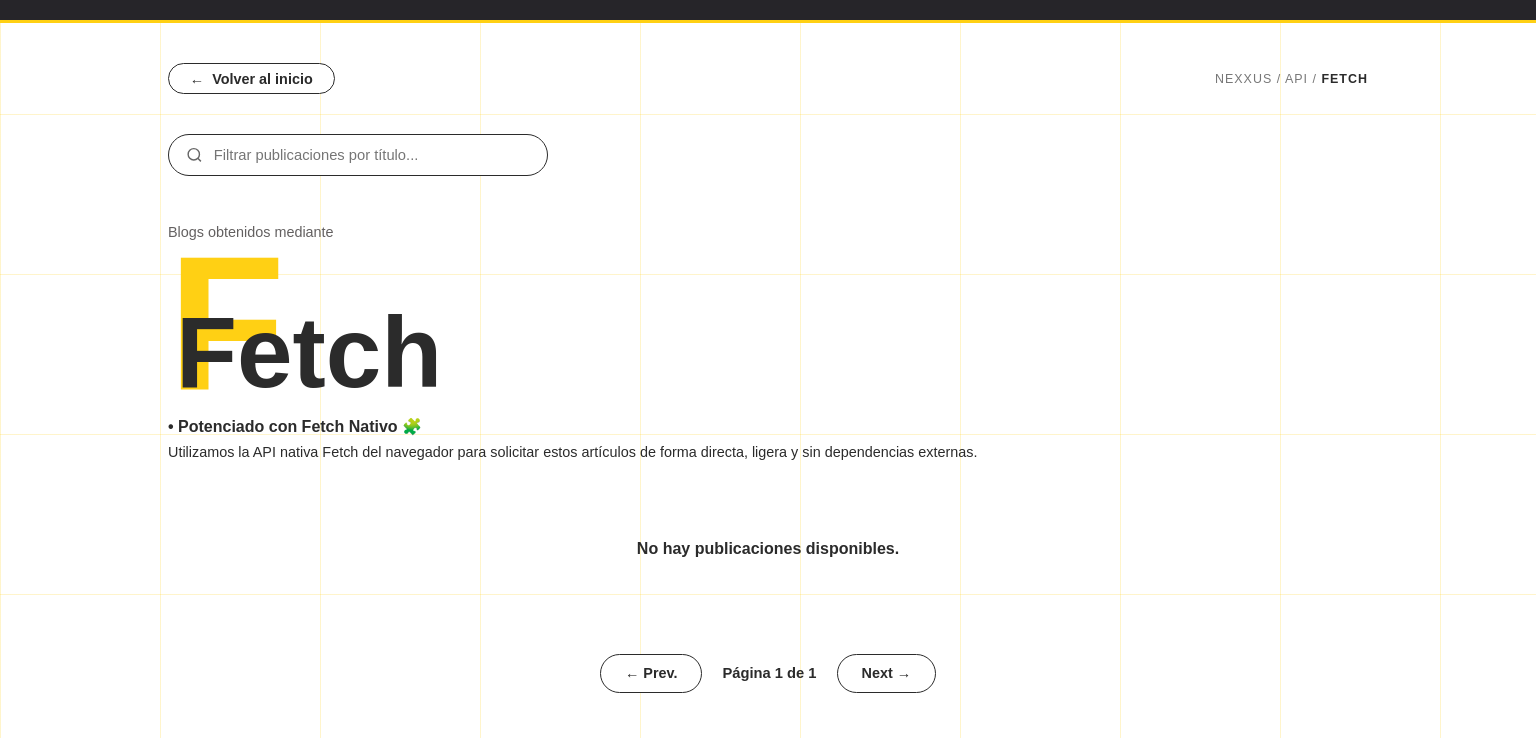
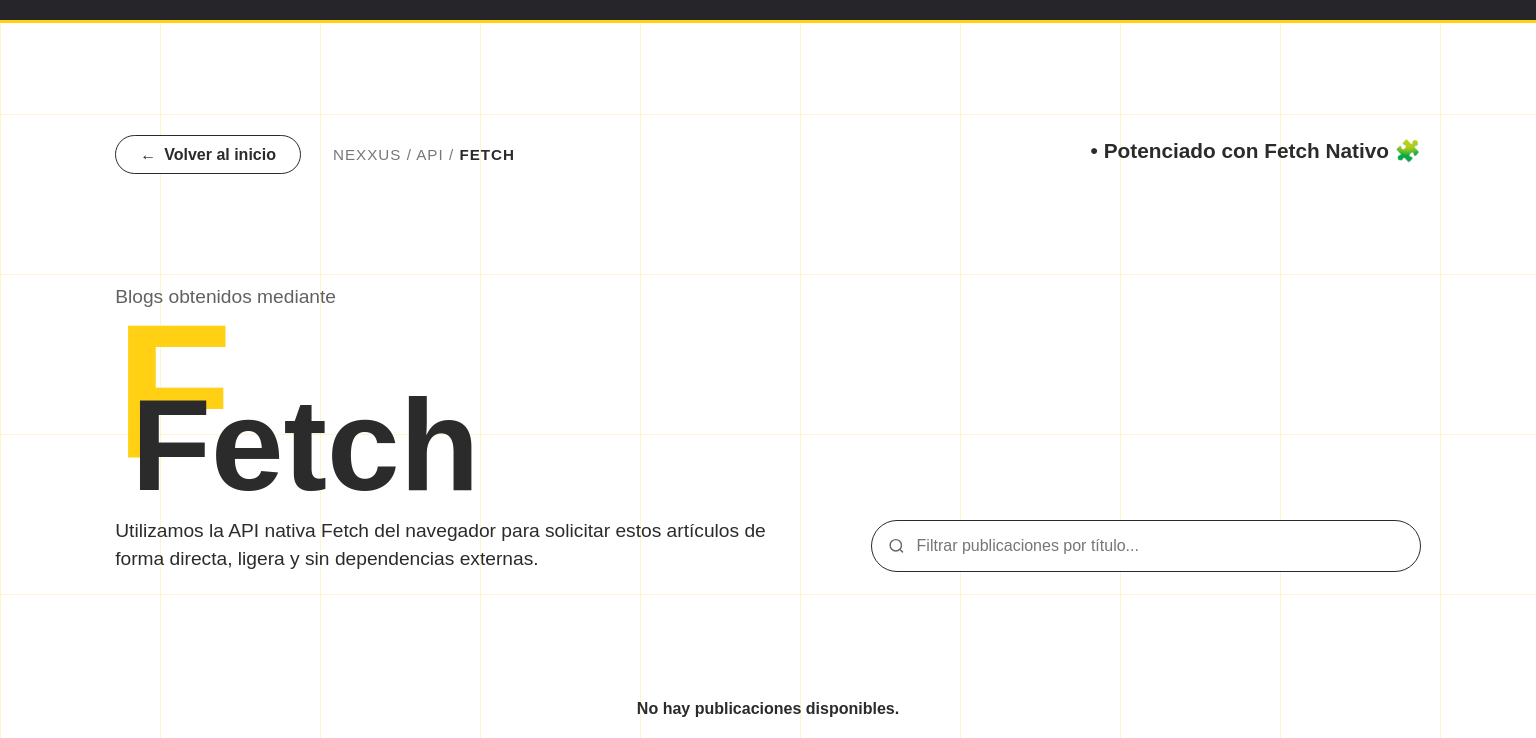
Before and after one commit to annaLucian/Nexuss, a website with bundled scripts: page src/views/blog.html in a window 1536 px wide. Shown: the part 46-784 px from the top of the page. Built offline with nearby package versions, Linux system fonts and the light colour scheme; a web font is replaced by a local one.

Commit message:
feat(blogs): add css responsive in the page blogs

```diff
--- a/src/styles/pages/blog/index.css
+++ b/src/styles/pages/blog/index.css
@@ -1 +1,2 @@
+@import url('./variable.css');
 @import url('./main.css');
--- a/src/styles/pages/blog/main.css
+++ b/src/styles/pages/blog/main.css
@@ -1,32 +1,3 @@
-/* =========================================================
-1. VARIABLES DE TEMA (FETCH vs AXIOS)
-========================================================= */
-
-/* TEMA FETCH: Amarillo dorado editorial + Gris plomo/antracita */
-body.theme-fetch {
-    --theme-primary: #ffd014; /* Amarillo dorado de tu referencia */
-    --theme-primary-dark: #e6b800;
-    --theme-text-on-primary: #222222; /* Texto oscuro sobre bloques amarillos */
-    --theme-header-bg: #262529; /* Header plomo oscuro elegante */
-    --theme-header-border: #ffd014; /* Línea inferior amarilla en header */
-    --theme-grid-line: rgba(255, 208, 20, 0.22);
-    --theme-ink: #2b2b2b;
-}
-
-/* TEMA AXIOS: Morado eléctrico + Morado profundo */
-body.theme-axios {
-    --theme-primary: #6c47ff; /* Morado vibrante */
-    --theme-primary-dark: #522ee6;
-    --theme-text-on-primary: #ffffff; /* Texto blanco sobre bloques morados */
-    --theme-header-bg: #251640; /* Header morado profundo */
-    --theme-header-border: #9d4edd; /* Línea inferior violeta en header */
-    --theme-grid-line: rgba(108, 71, 255, 0.14);
-    --theme-ink: #1f1633;
-}
-
-/* =========================================================
-2. LIENZO BASE Y RETÍCULA ARQUITECTÓNICA
-========================================================= */
 .blog-page {
     margin: 0;
     background-color: #ffffff;
@@ -43,9 +14,6 @@ body.theme-axios {
     transition: background-color 0.3s ease;
 }
 
-/* =========================================================
-3. HEADER DINÁMICO
-========================================================= */
 .blog-header {
     background-color: var(--theme-header-bg) !important;
     border-bottom: 3px solid var(--theme-header-border);
@@ -54,9 +22,6 @@ body.theme-axios {
         border-color 0.3s ease;
 }
 
-/* =========================================================
-4. BARRA SUPERIOR (BOTÓN VOLVER + BUSCADOR)
-========================================================= */
 .blog-main {
     width: 100%;
     flex: 1;
@@ -65,7 +30,7 @@ body.theme-axios {
 .blog-nav-bar {
     width: 90%;
     max-width: 1200px;
-    margin: 2.5rem auto 2rem auto;
+    margin: 2.5rem auto 0rem auto;
     display: flex;
     flex-wrap: wrap;
     align-items: center;
@@ -116,9 +81,7 @@ body.theme-axios {
 .search-box {
     position: relative;
     flex: 1;
-    max-width: 380px;
-    min-width: 260px;
-    margin-top: 1rem;
+    margin-top: 3rem;
 }
 
 .search-box__icon {
@@ -152,16 +115,10 @@ body.theme-axios {
     box-shadow: 0 0 0 3px var(--theme-grid-line);
 }
 
-/* =========================================================
-5. ENCABEZADO EDITORIAL CON FRANJA DE COLOR Y LETRA GIGANTE
-========================================================= */
-/* =========================================================
-   ENCABEZADO EDITORIAL (LETRA GIGANTE + TÍTULO SUPERPUESTO)
-========================================================= */
 .editorial-hero {
     width: 90%;
     max-width: 1200px;
-    margin: 3rem auto;
+    margin: 1rem auto 3rem;
 }
 .editorial-hero__title-wrapper {
     position: relative;
@@ -184,7 +141,7 @@ body.theme-axios {
     position: absolute;
     z-index: 2;
     font-family: 'Google Sans Flex', sans-serif;
-    font-size: clamp(4rem, 6.5vw, 6.8rem);
+    font-size: clamp(6rem, 8.5vw, 10rem);
     font-weight: 600;
     line-height: 1.05;
     color: #2b2b2b;
@@ -192,6 +149,7 @@ body.theme-axios {
     bottom: -0.5rem;
     left: 0.5rem;
 }
+
 .editorial-description {
     font-size: 0.9rem;
     margin-bottom: 0.5rem;
@@ -200,6 +158,7 @@ body.theme-axios {
 #service-badge {
     font-weight: 600;
     margin-bottom: 0.5rem;
+    margin-top: 2rem;
 }
 #dynamic-paragraph {
     font-size: 0.9rem;
@@ -215,22 +174,19 @@ body.theme-axios {
     font-weight: 500;
 }
 
-/* =========================================================
-6. GRILLA Y TARJETA DIVIDIDA EN 2 BLOQUES (ESTILO REFERENCIA)
-========================================================= */
 .editorial-grid {
     width: 90%;
     max-width: 1200px;
     margin: 0 auto 4rem auto;
     display: grid;
     grid-template-columns: repeat(auto-fill, minmax(330px, 1fr));
-    gap: 2.5rem 2rem;
+    gap: 3rem 2rem;
 }
 
 .editorial-card {
     display: flex;
     flex-direction: column;
-    gap: 0.85rem; /* Espacio exacto entre el marco blanco y el bloque sólido */
+    gap: 0.85rem;
     transition: transform 0.25s ease;
 }
 
@@ -238,7 +194,6 @@ body.theme-axios {
     transform: translateY(-5px);
 }
 
-/* Bloque Superior: Marco fino blanco con círculo '+' y título Serif */
 .editorial-card__top {
     background-color: #ffffff;
     border: 1.5px solid var(--theme-primary);
@@ -284,17 +239,11 @@ body.theme-axios {
 }
 
 .editorial-card__title {
-    font-family: 'Playfair Display', Georgia, serif;
-    font-size: 1.55rem;
+    font-size: 1.1rem;
     font-weight: 500;
     color: var(--theme-ink);
     line-height: 1.25;
     margin: 2rem 0 0 0;
-    text-transform: capitalize;
-    display: -webkit-box;
-    -webkit-line-clamp: 2;
-    -webkit-box-orient: vertical;
-    overflow: hidden;
 }
 
 /* Bloque Inferior: Rectángulo sólido de color */
@@ -315,14 +264,8 @@ body.theme-axios {
     line-height: 1.5;
     margin: 0;
     display: -webkit-box;
-    -webkit-line-clamp: 2;
-    -webkit-box-orient: vertical;
-    overflow: hidden;
 }
 
-/* =========================================================
-7. PAGINACIÓN MINIMALISTA
-========================================================= */
 .editorial-pagination {
     width: 90%;
     max-width: 1200px;
@@ -363,7 +306,149 @@ body.theme-axios {
     color: var(--theme-ink);
 }
 
-/* Footer adaptado */
 .blog-footer {
     border-top: 2px solid var(--theme-primary);
 }
+
+@media (min-width: 768px) {
+    .back-btn {
+        font-size: 1rem;
+    }
+    .breadcrumb-trail {
+        font-size: 0.95rem;
+    }
+    .blog-nav-bar,
+    .editorial-hero,
+    .editorial-grid,
+    .editorial-pagination {
+        width: 80%;
+    }
+    .search-box__input {
+        padding: 1rem 1.2rem 1rem 2.8rem;
+        font-size: 1rem;
+    }
+
+    .editorial-description {
+        font-size: 1rem;
+    }
+    .editorial-hero__header {
+        display: flex;
+        align-items: baseline;
+        justify-content: space-between;
+        width: 100%;
+    }
+    #service-badge {
+        font-size: 1.15rem;
+    }
+    .editorial-grid {
+        margin-bottom: 6rem;
+    }
+
+    #dynamic-paragraph {
+        font-size: 1rem;
+        line-height: 1.7rem;
+        margin-top: 1rem;
+    }
+    .editorial-card__top {
+        min-height: 300px;
+    }
+    .editorial-card__title {
+        font-size: 1.5rem;
+    }
+    .editorial-card__number {
+        font-size: 1rem;
+    }
+    .editorial-card__circle {
+        font-size: 1.7rem;
+    }
+    .editorial-card__excerpt {
+        font-size: 1.1rem;
+    }
+    .editorial-pagination__btn {
+        padding: 0.65rem 3.5rem;
+        font-size: 1rem;
+    }
+    .editorial-pagination__info {
+        font-size: 1rem;
+    }
+    .editorial-pagination {
+        justify-content: space-between;
+        gap: 0;
+        margin-bottom: 6rem;
+    }
+}
+@media (min-width: 1024px) {
+    .blog-nav-bar,
+    .editorial-hero {
+        margin-top: 5rem;
+    }
+    .editorial-description {
+        font-size: 1.2rem;
+    }
+    #service-badge {
+        font-size: 1.5rem;
+    }
+    #dynamic-paragraph {
+        font-size: 1.1rem;
+    }
+    #dynamic-paragraph {
+        font-size: 1.2rem;
+    }
+    .editorial-hero {
+        margin-bottom: 6rem;
+    }
+    .editorial-grid {
+        gap: 5rem 3rem;
+    }
+}
+
+@media (min-width: 1400px) {
+    .blog-nav-bar,
+    .editorial-hero,
+    .editorial-grid,
+    .editorial-pagination {
+        width: 85%;
+        max-width: 1600px;
+    }
+    .editorial-hero {
+        display: flex;
+        align-items: flex-end;
+        justify-content: space-between;
+    }
+    .editorial-hero__content {
+        flex-basis: 50%;
+    }
+    .back-btn {
+        padding: 0.6rem 1.5rem;
+    }
+    #service-badge {
+        margin-top: 0;
+        font-size: 1.3rem;
+    }
+    .search-box {
+        flex-basis: 50%;
+        max-width: 550px;
+        min-width: 260px;
+    }
+    .blog-nav-bar__left {
+        justify-content: start;
+        gap: 2rem;
+        width: auto;
+    }
+    .editorial-pagination {
+        justify-content: center;
+        gap: 6rem;
+        margin-bottom: 8rem;
+    }
+    .blog-nav-bar,
+    .editorial-hero {
+        margin-top: 7rem;
+    }
+    .editorial-hero__title {
+        bottom: -3rem;
+        left: 1rem;
+    }
+    #dynamic-paragraph {
+        margin-top: 2rem;
+    }
+}
--- /dev/null
+++ b/src/styles/pages/blog/variable.css
@@ -0,0 +1,19 @@
+body.theme-fetch {
+    --theme-primary: #ffd014;
+    --theme-primary-dark: #e6b800;
+    --theme-text-on-primary: #222222;
+    --theme-header-bg: #262529;
+    --theme-header-border: #ffd014;
+    --theme-grid-line: rgba(255, 208, 20, 0.22);
+    --theme-ink: #2b2b2b;
+}
+
+body.theme-axios {
+    --theme-primary: #6c47ff;
+    --theme-primary-dark: #522ee6;
+    --theme-text-on-primary: #ffffff;
+    --theme-header-bg: #251640;
+    --theme-header-border: #9d4edd;
+    --theme-grid-line: rgba(108, 71, 255, 0.14);
+    --theme-ink: #1f1633;
+}
--- a/src/styles/pages/home.css
+++ b/src/styles/pages/home.css
@@ -290,6 +290,10 @@
     .hero__title::before {
         height: 120%;
     }
+
+    .footer {
+        font-size: 1.05rem;
+    }
 }
 @media (min-width: 1600px) {
     .hero__img {
--- a/src/views/blog.html
+++ b/src/views/blog.html
@@ -22,7 +22,6 @@
         </header>
 
         <main class="blog-main">
-            <!-- BARRA SUPERIOR: Navegación / Breadcrumb + Buscador -->
             <nav class="blog-nav-bar" aria-label="Navegación y búsqueda">
                 <div class="blog-nav-bar__left">
                     <a href="/index.html" class="back-btn">
@@ -30,6 +29,22 @@
                         <span>Volver al inicio</span>
                     </a>
                     <span class="breadcrumb-trail">NEXXUS / API / <strong id="breadcrumb-client">...</strong></span>
+                </div>
+
+                <p id="service-badge"></p>
+            </nav>
+
+            <header class="editorial-hero">
+                <div class="editorial-hero__content">
+                    <p class="editorial-description">Blogs obtenidos mediante</p>
+                    <div class="editorial-hero__header">
+                        <div class="editorial-hero__title-wrapper">
+                            <h1 id="dynamic-title" class="editorial-hero__title">Cargando colección de artículos...</h1>
+                            <span id="hero-dropcap" class="editorial-hero__dropcap" aria-hidden="true"></span>
+                        </div>
+                    </div>
+
+                    <p id="dynamic-paragraph"></p>
                 </div>
 
                 <div class="search-box">
@@ -50,38 +65,9 @@
                         placeholder="Filtrar publicaciones por título..."
                     />
                 </div>
-            </nav>
-
-            <!-- ENCABEZADO EDITORIAL -->
-            <header class="editorial-hero">
-                <p class="editorial-description">Blogs obtenidos mediante</p>
-                <div>
-                    <div class="editorial-hero__title-wrapper">
-                        <h1 id="dynamic-title" class="editorial-hero__title">Cargando colección de artículos...</h1>
-                        <span id="hero-dropcap" class="editorial-hero__dropcap" aria-hidden="true"></span>
-                    </div>
-                    <p id="service-badge"></p>
-                </div>
-
-                <p id="dynamic-paragraph"></p>
             </header>
 
-            <!-- GRILLA DE TARJETAS DIVIDIDAS (10 por página) -->
-            <section class="editorial-grid" id="posts-container" aria-label="Listado de artículos">
-                <article class="editorial-card">
-                    <div class="editorial-card__top">
-                        <div class="editorial-card__meta">
-                            <span class="editorial-card__circle">+</span>
-                            <span class="editorial-card__number">N.° 01</span>
-                        </div>
-                        <h2 class="editorial-card__title">Título del artículo aquí</h2>
-                    </div>
-                    <div class="editorial-card__bottom">
-                        <p class="editorial-card__excerpt">Resumen o extracto de la publicación conectado a la API.</p>
-                    </div>
-                </article>
-                -->
-            </section>
+            <section class="editorial-grid" id="posts-container" aria-label="Listado de artículos">--></section>
 
             <div class="editorial-pagination">
                 <button id="prev-page" class="editorial-pagination__btn" type="button">← Prev.</button>
@@ -89,6 +75,9 @@
                 <button id="next-page" class="editorial-pagination__btn" type="button">Next →</button>
             </div>
         </main>
+        <footer class="footer">
+            <p class="footer__text">Hecho por &bull; @Nexuss</p>
+        </footer>
         <script type="module" src="/dist/ts/pages/blog.js"></script>
     </body>
 </html>
```
